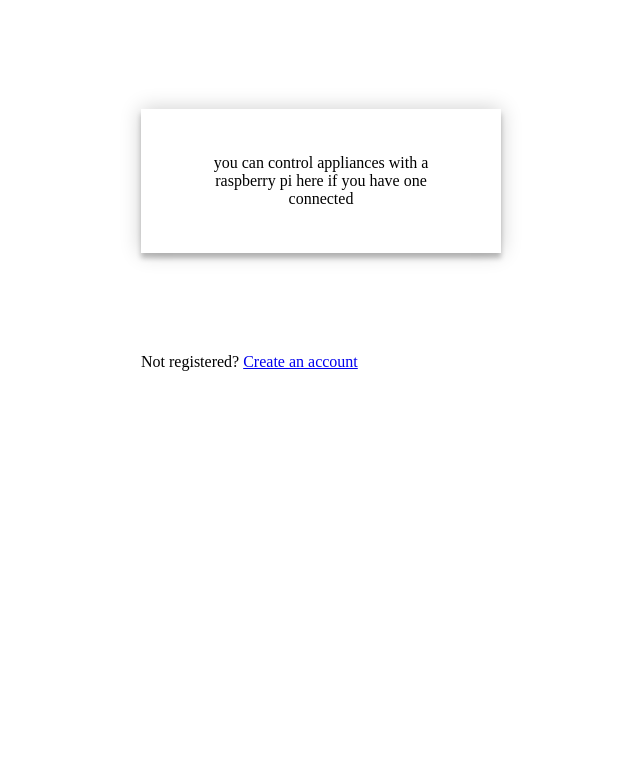
After one commit to rpmaxwell/maxwell_casa, a Flask app: template web/templates/no_lights.html in a window 1280 px wide. The commit adds this page. Shown: the top 783 px of the page, without its empty margins (319-959 px from the left). Run offline with Flask 2, Linux system fonts and the light colour scheme; the template is opened without the code that fills it, so the values that code supplies are empty; some libraries are stand-ins or nearby versions.

Commit message:
added no lights message

```diff
--- a/web/templates/menu.html
+++ b/web/templates/menu.html
@@ -24,7 +24,7 @@
   </div>
   <div class="row">
     <div class="col-xs-12 menu-item">
-       <a href="{{ url_for('login') }}">
+       <a href="{{ url_for('lights') }}">
           <div class="title">Lights</div>
        </a>
     </div>
--- /dev/null
+++ b/web/templates/no_lights.html
@@ -0,0 +1,21 @@
+<body>
+<link href="../static/css/account.css" rel="stylesheet">
+<script src="//code.jquery.com/jquery-1.11.2.min.js" type="text/javascript">
+	$('.message a').click(function(){
+   $('form').animate({height: "toggle", opacity: "toggle"}, "slow");
+});
+</script>
+
+{% if session['logged_in'] %}
+<p>You're logged in already!</p>
+{% else %}
+
+
+<div class="login-page">
+  <div class="form">
+    <h>you can control appliances with a raspberry pi here if you have one connected</h>
+  </div>
+      <p class="message">Not registered? <a href="{{ url_for('register') }}">Create an account</a></p>
+</div>
+{% endif %}
+</body>
```
